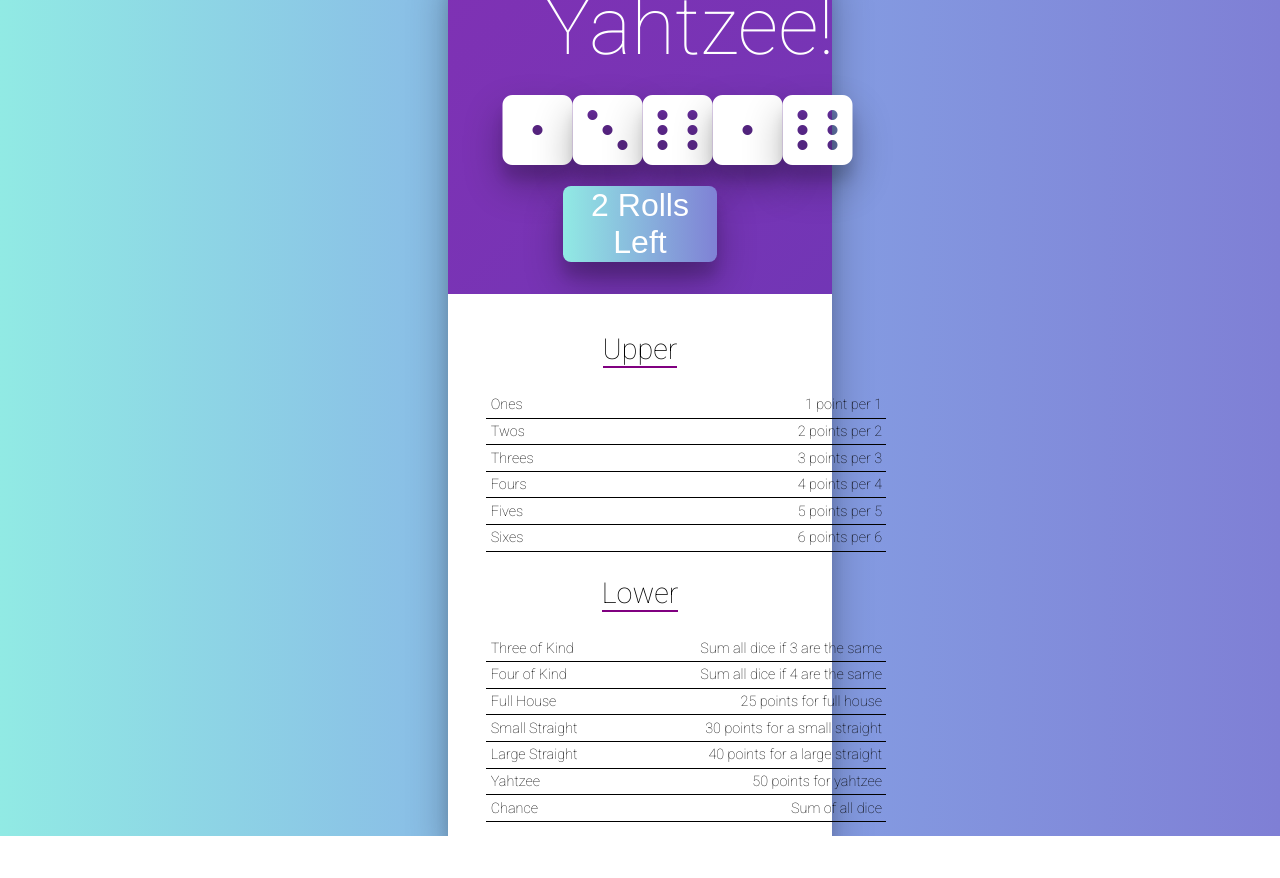
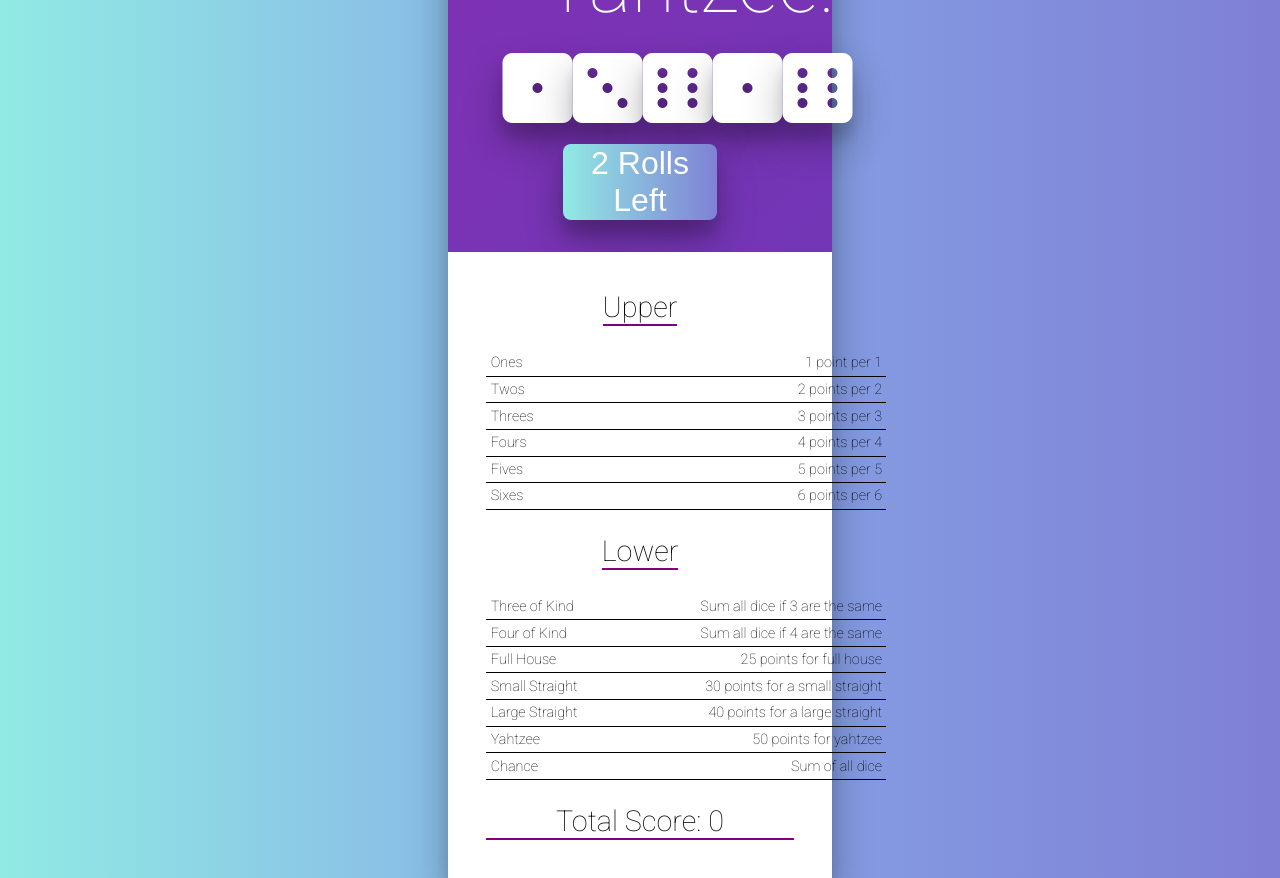
Before and after one commit to SpyrosGeo/Yahtzee, a React (Create React App) app: page / in a window 1280 px wide. Before the commit the page ends 836 px from the top, so only its background shows below. Built offline with nearby package versions, Linux system fonts and the light colour scheme.

Commit message:
added some final touches

```diff
--- a/src/ScoreTable.js
+++ b/src/ScoreTable.js
@@ -6,6 +6,15 @@ import { ones, twos, threes, fours, fives, sixes, threeOfKind, fourOfKind, fullH
 
 class ScoreTable extends Component {
 
+  getTotalScore(){
+    const { scores } = this.props;
+    let totalScore = 0;
+    for(let key in scores){
+      if(scores[key]) totalScore +=scores[key];
+
+    }
+    return totalScore;
+  }
   render() {
     const { scores, doScore } = this.props;
 
@@ -64,6 +73,7 @@ class ScoreTable extends Component {
             </tbody>
           </table>
         </section>
+        <h2>Total Score: {this.getTotalScore()}</h2>
       </div>
     )
   }
```
